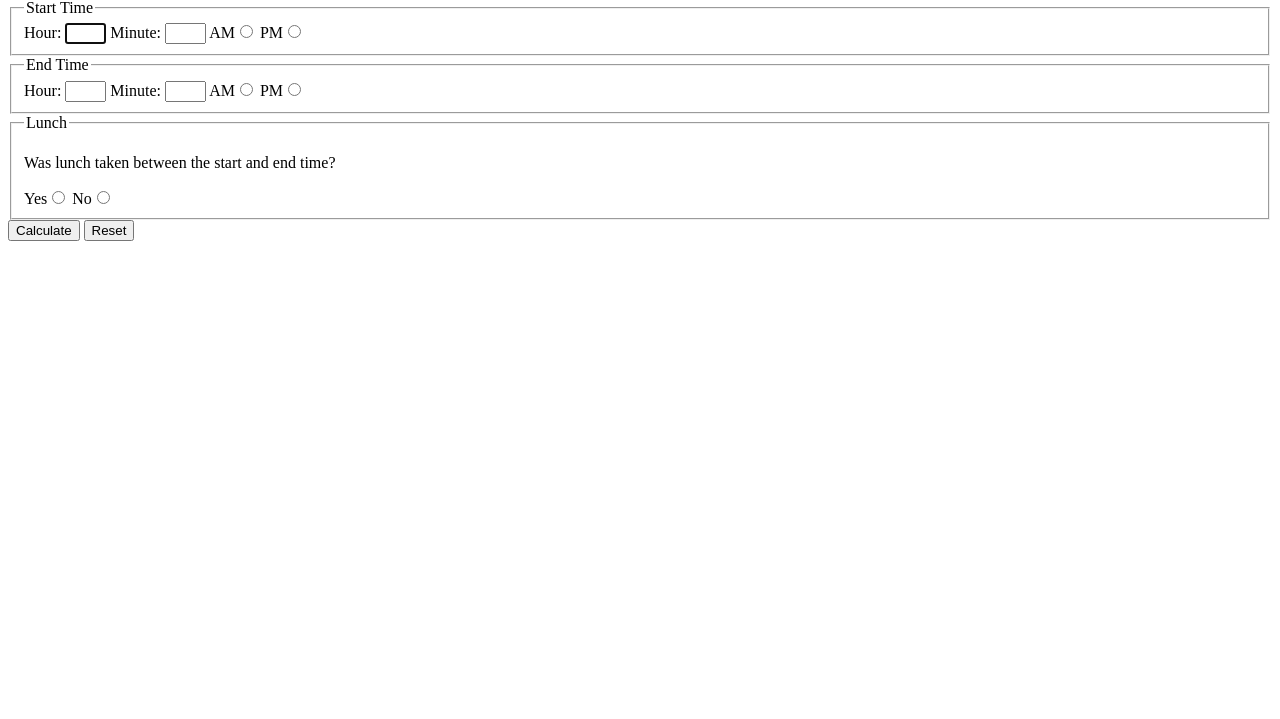
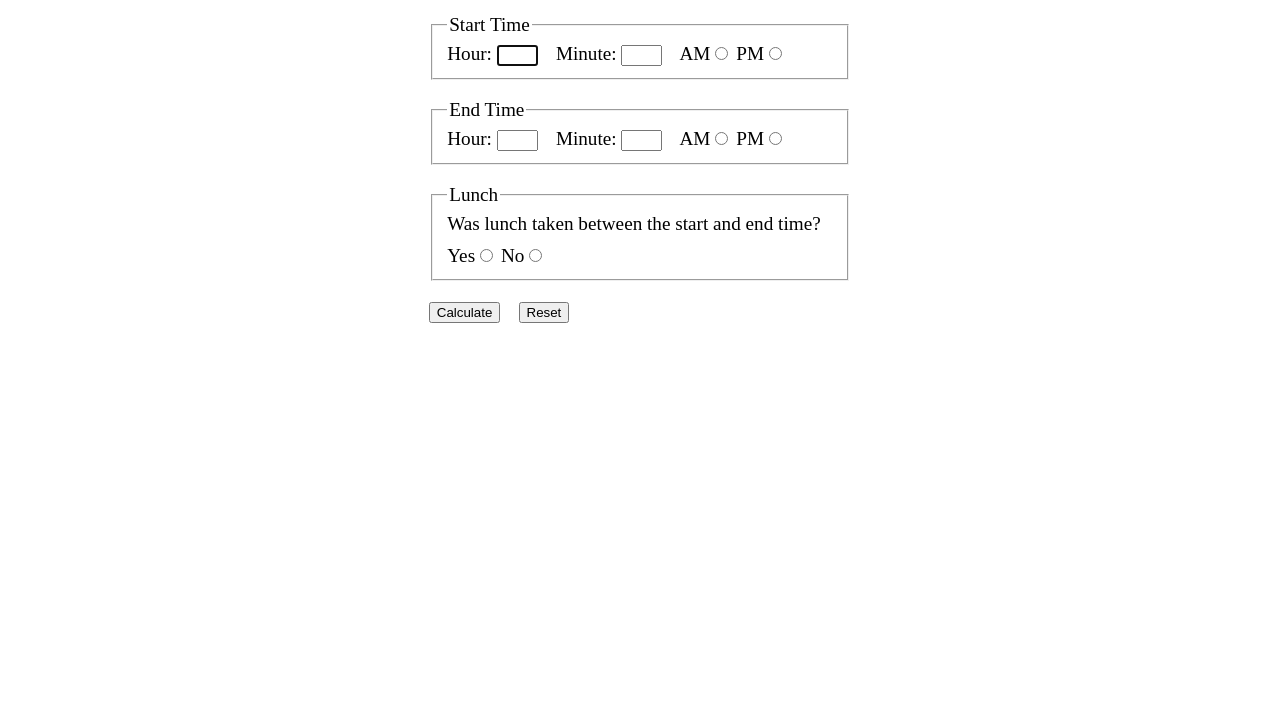
Before and after one commit to thadseaver/time-calc, a plain HTML site: page index.html in a window 1280 px wide. Shown: the part 81-800 px from the top of the page. Drawn offline with Linux system fonts and the light colour scheme.

Commit message:
Added some styles

```diff
--- a/css/base.css
+++ b/css/base.css
@@ -2,6 +2,32 @@
 /* Thad Seaver
 Time Calc - July 2017
 Calculates the amount of time that passed between the entered start time and end time */
+
+body {
+	font-size: 1.2em;
+}
+
+fieldset {
+	margin-bottom: 1em;
+}
+
+input[type=text] {
+	margin-right: 1em;
+}
+
+p {
+	margin-top: 0;
+	margin-bottom: .5em;
+}
+
+#wrap {
+	width: 22em;
+	margin: 0 auto;
+}
+
+#calc {
+	margin-right: 1em;
+}
 
 .error {
 	border: 2px solid #F00;
@@ -14,3 +40,8 @@ Calculates the amount of time that passed between the entered start time and end
 .red-text {
 	color: #F00;
 }
+
+#answer {
+	font-size: 1.3em;
+	margin-top: .8em;
+}
```
